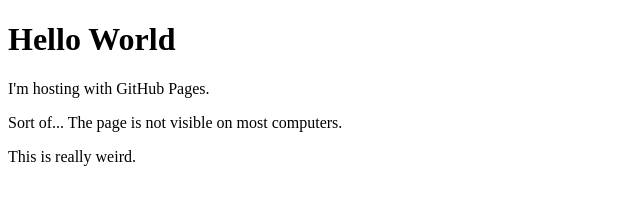
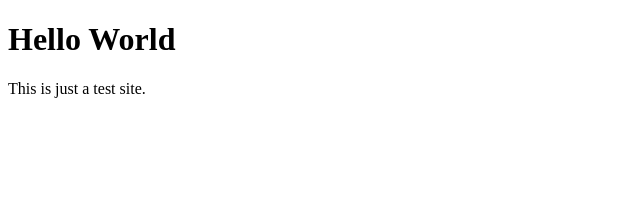
Before and after one commit to twalker-test/twalker-test.github.io, a plain HTML site: page index.html in a window 1280 px wide. Shown: the whole page, without its empty margins (0-640 px from the left). Drawn offline with Linux system fonts and the light colour scheme.

Commit message:
Update index.html

```diff
--- a/index.html
+++ b/index.html
@@ -1,12 +1,10 @@
 <!DOCTYPE html>
 <html>
     <head>
-        <title>WOW</title>
+        <title>Home | Tiree Walker</title>
     </head>
     <body>
         <h1>Hello World</h1>
-        <p>I'm hosting with GitHub Pages.</p>
-        <p>Sort of... The page is not visible on most computers.</p>
-        <p>This is really weird.</p>
+        <p>This is just a test site.</p>
     </body>
 </html>
```
